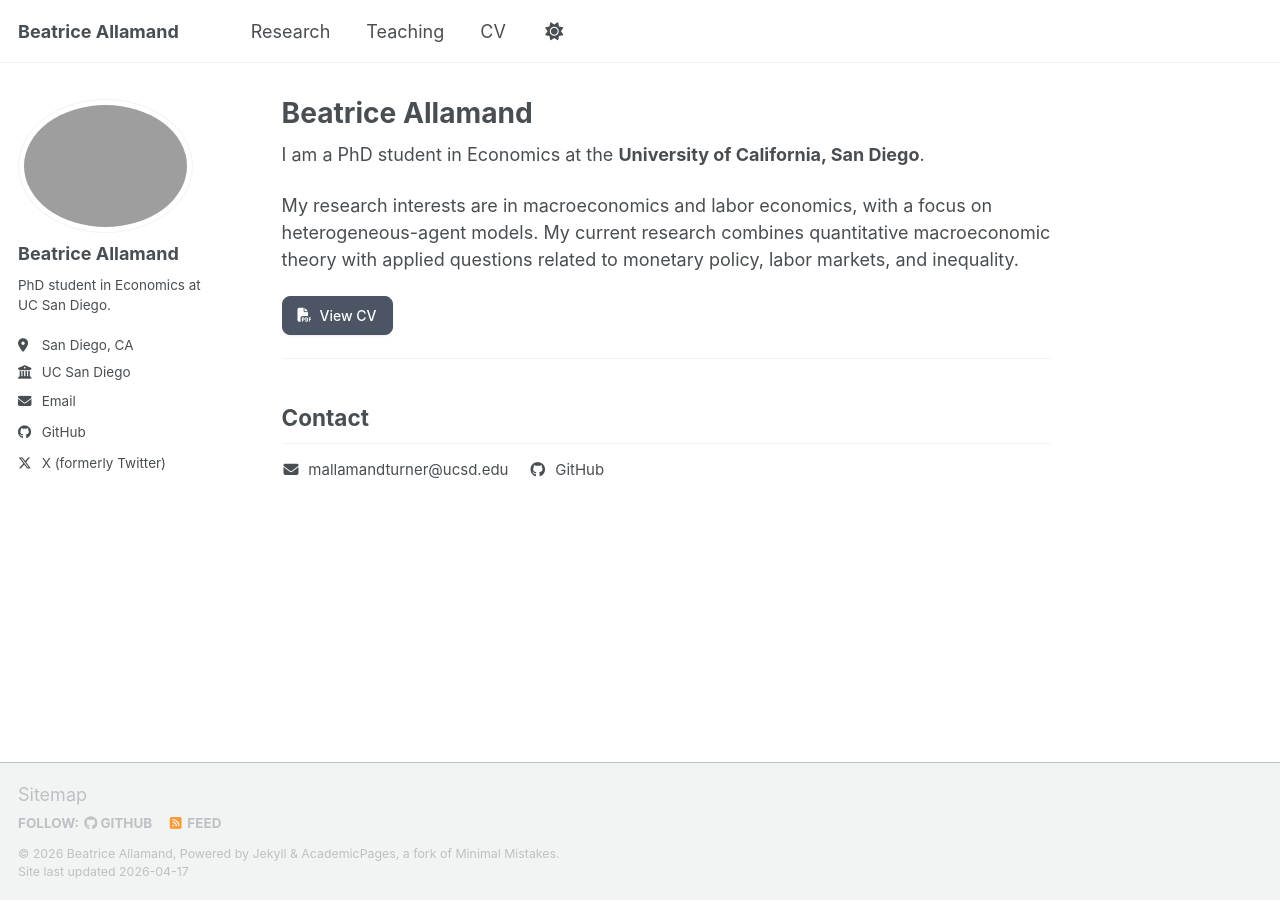
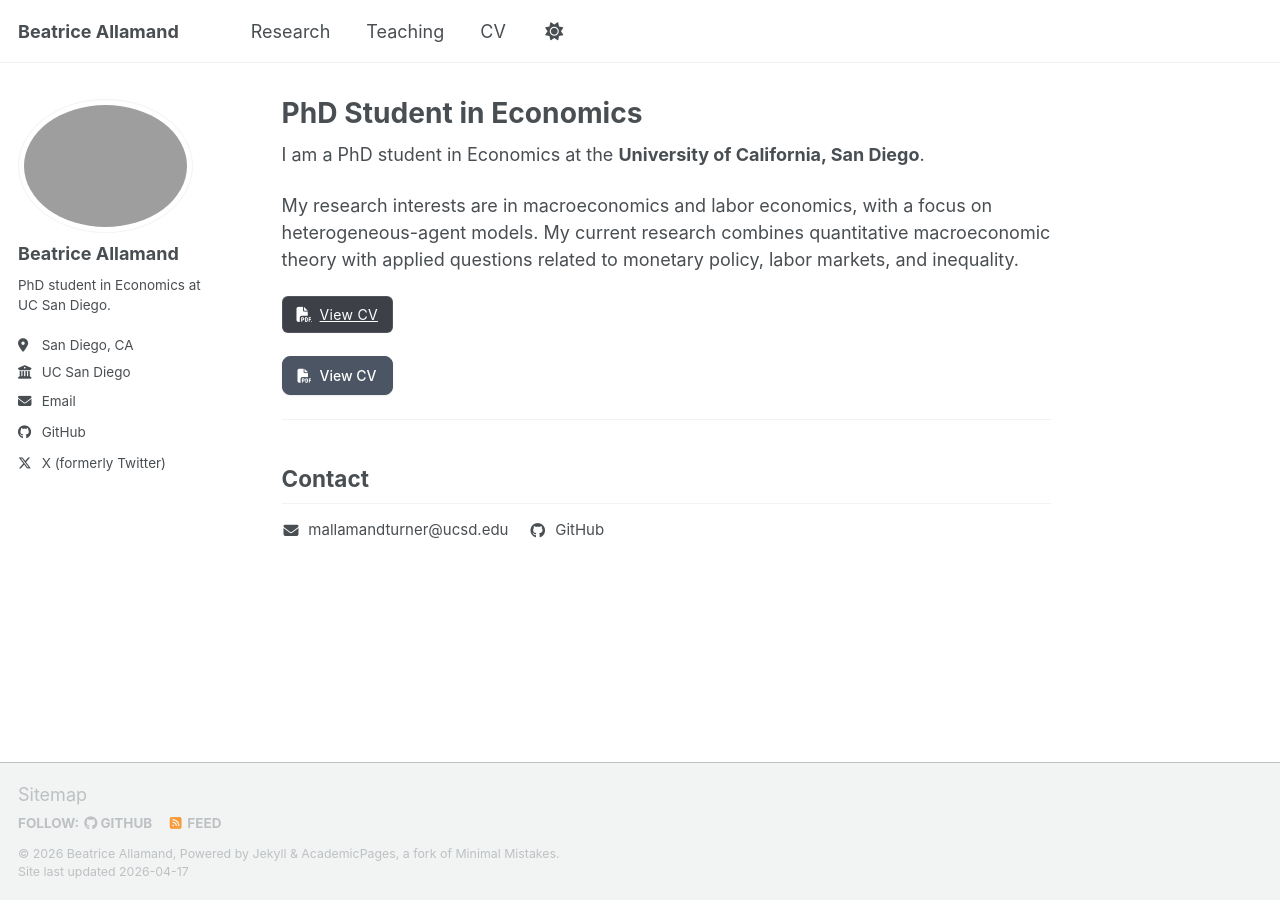
Before and after one commit to beatriceallamand/beatriceallamand.github.io, a Jekyll site: the page built from _pages/about.md, in a window 1280 px wide. Built offline with Jekyll 4.4.1, drawn with Linux system fonts in a browser that asks for light colours; a script bundle is joined from its source files by our own code; library files that are not in the unit come from our copies.

Commit message:
Update about.md

```diff
--- a/_pages/about.md
+++ b/_pages/about.md
@@ -1,6 +1,6 @@
 ---
 permalink: /
-title: "Beatrice Allamand"
+title: "PhD Student in Economics"
 author_profile: true
 redirect_from:
   - /about/
@@ -10,6 +10,21 @@
 I am a PhD student in Economics at the **University of California, San Diego**.
 
 My research interests are in macroeconomics and labor economics, with a focus on heterogeneous-agent models. My current research combines quantitative macroeconomic theory with applied questions related to monetary policy, labor markets, and inequality.
+
+<style>
+  .cv-btn { background-color: #3d4147; color: #ffffff !important; border-radius: 6px; padding: 7px 14px; text-decoration: none; display: inline-flex; align-items: center; font-family: -apple-system, system-ui, BlinkMacSystemFont, 'Segoe UI', Roboto, sans-serif; transition: 0.2s; border: 1px solid rgba(255,255,255,0.1); }
+  .contact-link { text-decoration: none; color: #3d4147; display: flex; align-items: center; font-size: 15px; }
+  .contact-link i { margin-right: 8px; color: #3d4147; }
+  @media (prefers-color-scheme: dark) {
+    .cv-btn { background-color: #6b7280; border-color: rgba(255,255,255,0.2); }
+    .contact-link, .contact-link i { color: #d1d5db !important; }
+  }
+</style>
+
+<a href="/files/cv.pdf" target="_blank" class="cv-btn">
+  <i class="far fa-file-pdf" style="margin-right: 8px; font-size: 15px;"></i>
+  <span style="font-weight: 400; font-size: 14px; letter-spacing: 0.3px;">View CV</span>
+</a>
 
 <a href="/files/cv.pdf" target="_blank" class="custom-cv-btn">
   <i class="far fa-file-pdf"></i>
```
